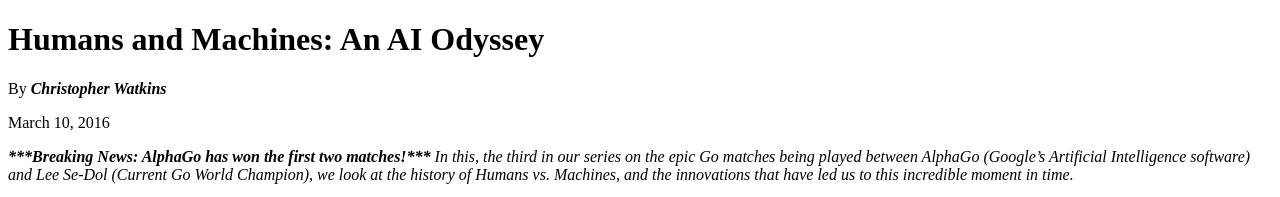
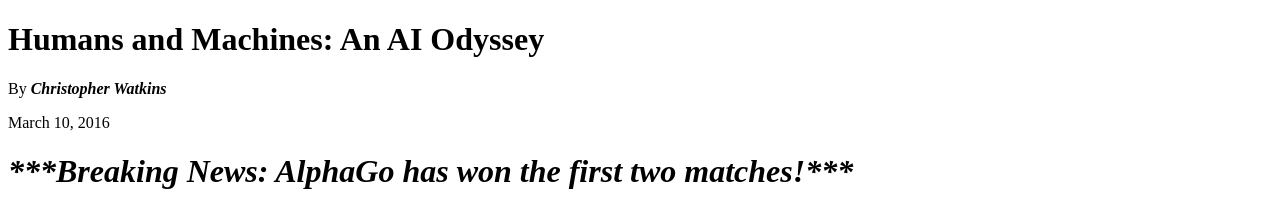
Before and after one commit to maandeep1484/hacktoberfest1, a plain HTML site: page index.html in a window 1280 px wide. Shown: the top 197 px of the page. Drawn offline with Linux system fonts and the light colour scheme.

Commit message:
Update index.html

```diff
--- a/index.html
+++ b/index.html
@@ -24,7 +24,7 @@
   <p>
     <i>
     <b>
-      ***Breaking News: AlphaGo has won the first two matches!***
+     <h1> ***Breaking News: AlphaGo has won the first two matches!*** </h1>
     </b>
       In this, the third in our series on the epic Go matches being played between AlphaGo (Google’s Artificial Intelligence software) and Lee Se-Dol (Current Go World Champion), we look at the history of Humans vs. Machines, and the innovations that have led us to this incredible moment in time.
     </i>
```
